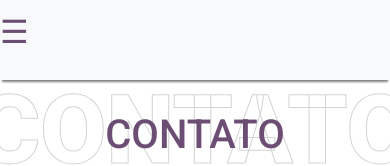
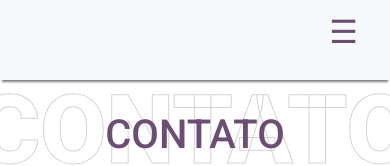
Before and after one commit to raisamrs/raisamrs.github.io, a React (Vite) app: page /contato in a window 390 px wide. Shown: the top 166 px of the page. Built offline with nearby package versions, Linux system fonts and the light colour scheme.

Commit message:
style: responsividade menu hamburguer

```diff
--- a/src/App.module.css
+++ b/src/App.module.css
@@ -39,6 +39,7 @@ html, body {
   font-size: 2rem;
   color: var(--purple);
   cursor: pointer;
+	margin-left: auto;
 }
 
 .navbar > div {
@@ -56,15 +57,17 @@ html, body {
 }
 
 .navbar {
+	align-items: center;
+	background-color: var(--purple);
 	box-shadow: 0 4px 2px -2px var(--grey);
-	background-color: var(--purple);
 	color: var(--purple);
 	display: flex;
+	gap: 3%;
 	height: 5rem;
 	justify-content: space-between;
-	align-items: center;
+	overflow: hidden;
 	padding-bottom: 2vh;
-	gap: 3%;
+	width: 100%;
 }
 
 .navLink {
@@ -124,7 +127,9 @@ html, body {
 	}
 
   .menuButton {
-    display: block;
+    display: inline-block;
+		position: relative;
+		right: 2rem;
   }
 
   .navbar > div {
```
